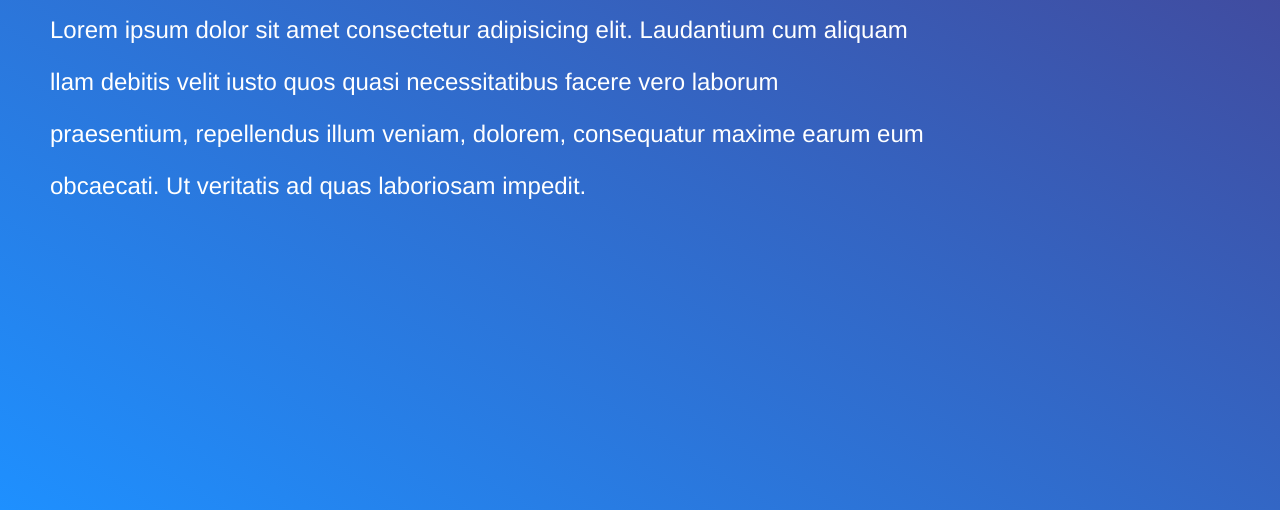
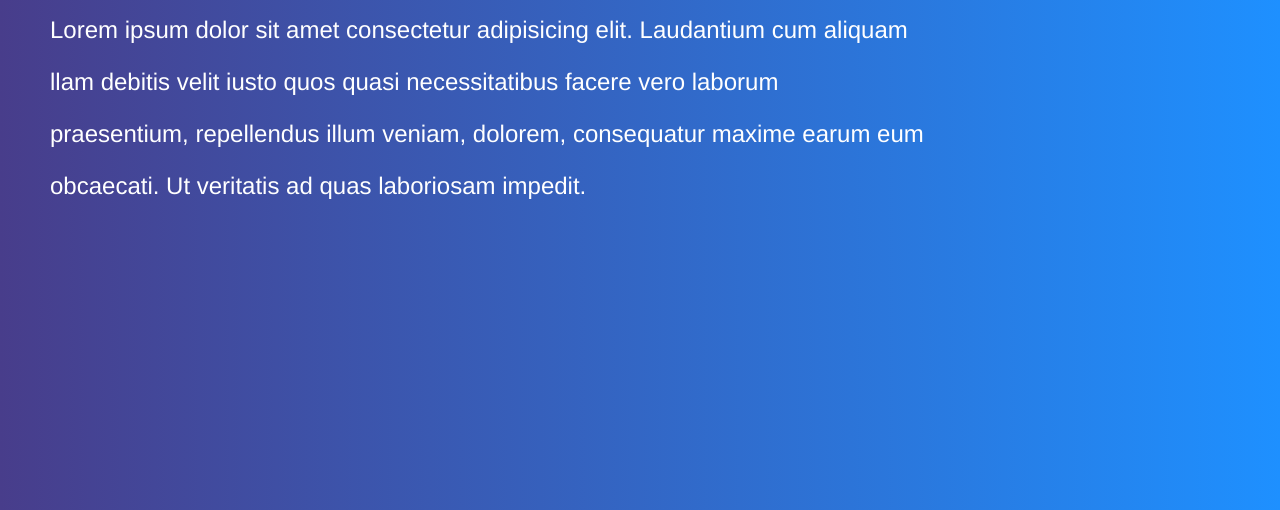
Before and after one commit to HighSeinberg/ERC-Website, a plain HTML site: page index_about.html in a window 1280 px wide. Shown: the part 290-800 px from the top of the page. Drawn offline with Linux system fonts and the light colour scheme.

Commit message:
Update style_about.css

```diff
--- a/style_about.css
+++ b/style_about.css
@@ -1,7 +1,7 @@
 body
 {
     margin: 0%;
-    background-image: linear-gradient(to bottom left,darkslateblue,dodgerblue);
+    background-image: linear-gradient(90deg ,darkslateblue,dodgerblue);
     height: 100vh;
 }
 .about_container
```
